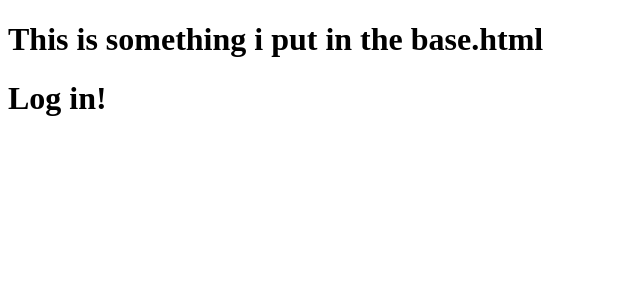
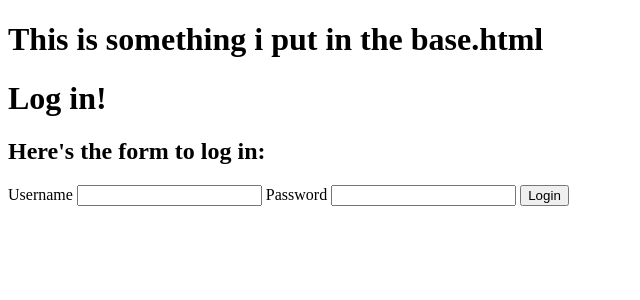
Before and after one commit to noeljane/django_fun, a Django app: page /accounts/login/ in a window 1280 px wide. Shown: the top 300 px of the page, without its empty margins (0-640 px from the left). Run offline with Django 3.2, Linux system fonts and the light colour scheme.

Commit message:
add form for login

```diff
--- a/accounts/templates/login.html
+++ b/accounts/templates/login.html
@@ -8,7 +8,23 @@
     {% extends 'base.html' %}
     {% block base %}
 
-      <h1>Log in!</h1>
+      <h1> Log in! </h1>
+      {% if error %}
+        <h5>{{error}}</h5>
+      {% else %}
+      <h2>Here's the form to log in:</h2>
+      <form action="{% url 'login' %}" method="POST ">
+        {% csrf_token %}
+        <label>Username</label>
+        <input type="text" name="username"  required />
+
+        <label>Password</label>
+        <input type="password" name="password" required />
+
+        <input type="submit" value="Login">
+      </form>
+    {% endif %}
+
 
     {% endblock %}
 
```
